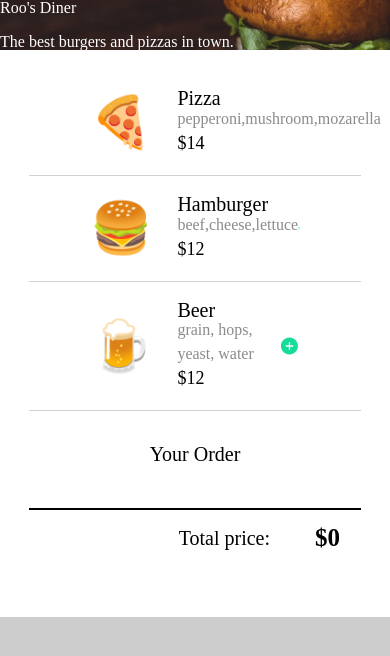
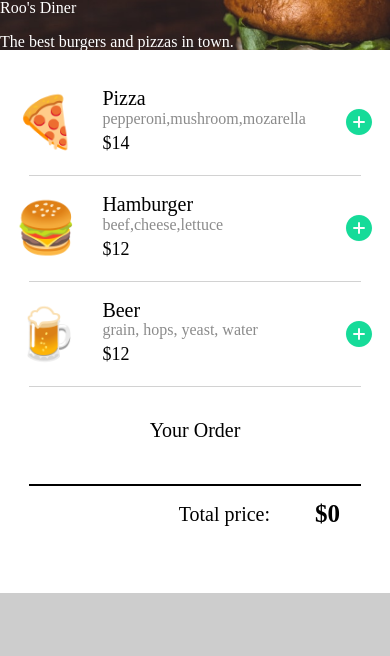
Before and after one commit to rmccrudden/ordering-app, a website built with Vite: page index.html in a window 390 px wide. Built offline with nearby package versions, Linux system fonts and the light colour scheme; a web font is replaced by a local one.

Commit message:
mobile css fix

```diff
--- a/index.css
+++ b/index.css
@@ -44,7 +44,8 @@ header {
     display: flex;
     align-items: center;
     justify-content: space-around;
-    margin: 20px 90px;
+    margin: 20px 5px;
+    padding: 0 10px;
 }
 
 .menu-item-icon {
```
